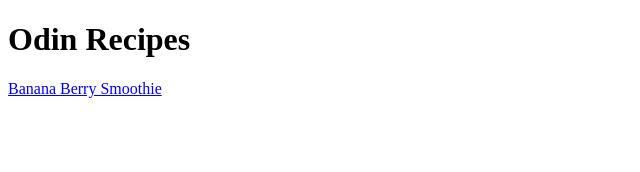
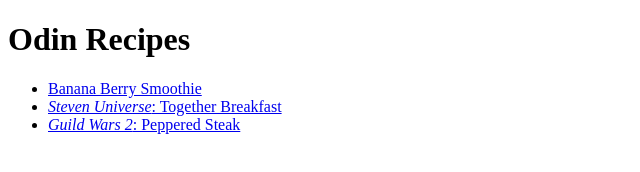
Before and after one commit to ATeaVision/odin-recipes, a plain HTML site: page index.html in a window 1280 px wide. Shown: the whole page, without its empty margins (0-640 px from the left). Drawn offline with Linux system fonts and the light colour scheme.

Commit message:
Add and put 2 new recipes on an unordered list

```diff
--- a/index.html
+++ b/index.html
@@ -8,6 +8,10 @@
 </head>
 <body>
     <h1>Odin Recipes</h1>
-    <a href="recipes/bananaberrysmoothie.html">Banana Berry Smoothie</a>
+    <ul>
+        <li><a href="recipes/bananaberrysmoothie.html">Banana Berry Smoothie</a></li>
+        <li><a href="recipes/togetherbreakfast.html"><i>Steven Universe</i>: Together Breakfast</a></li>
+        <li><a href="recipes/pepperedsteak.html"><i>Guild Wars 2</i>: Peppered Steak</a></li>
+    </ul>
 </body>
 </html>
```
